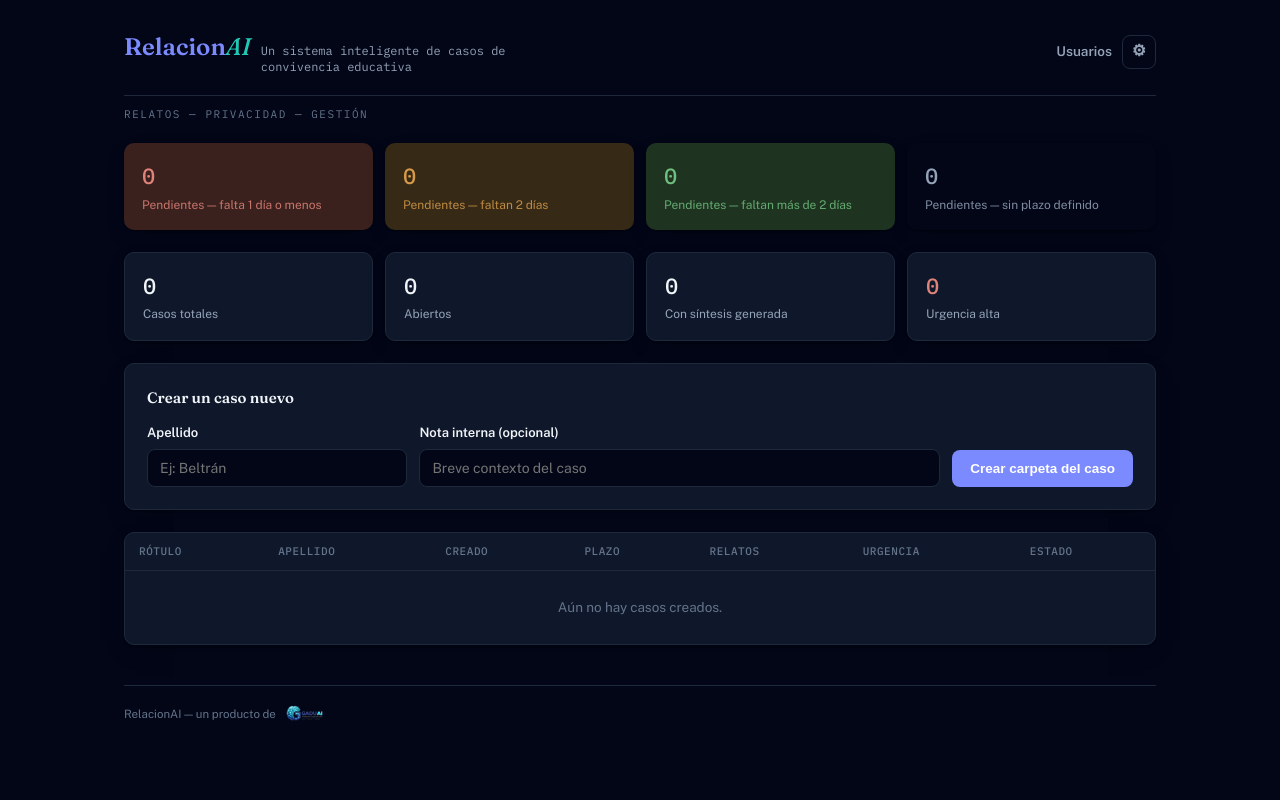
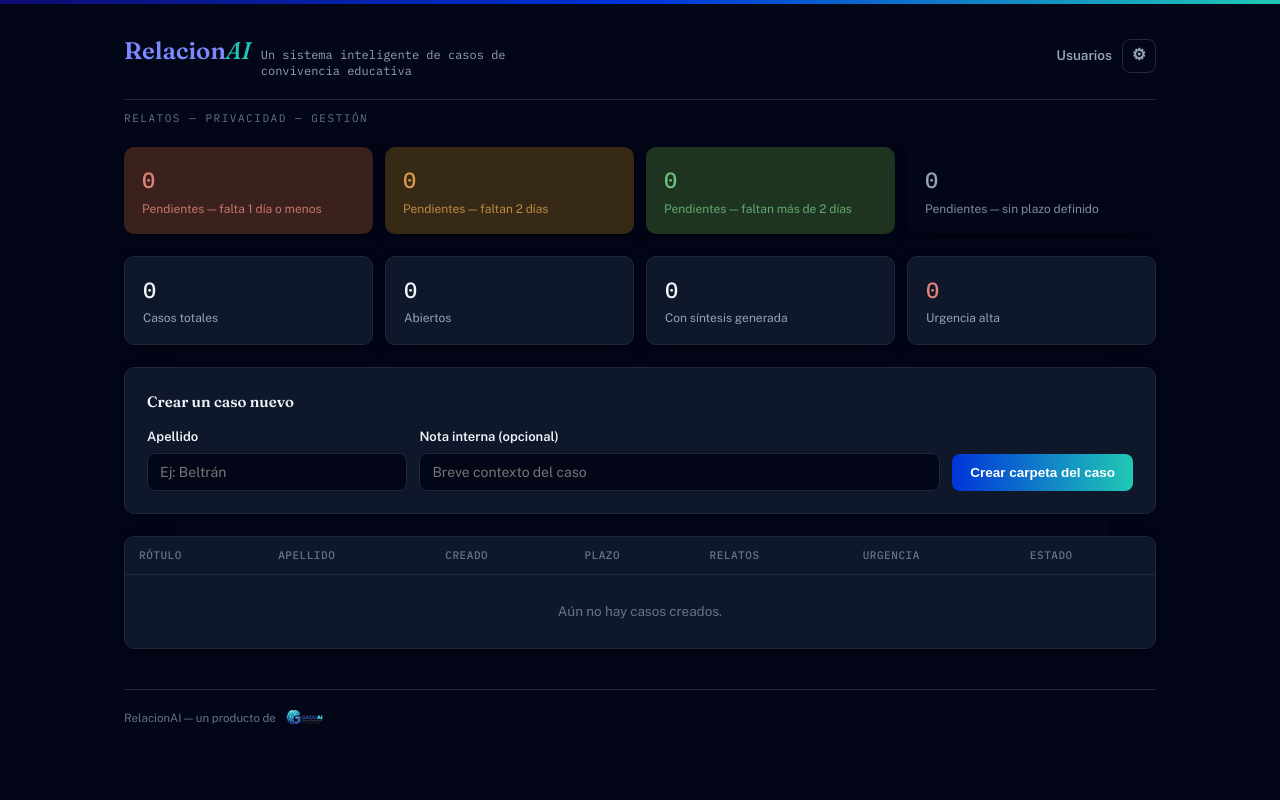
Before and after one commit to humbertoski26/Relacionai, a Flask app: page /encargado in a window 1280 px wide. Run offline with Flask 3, Linux system fonts and the light colour scheme; the visitor is signed in with stand-in values (Sample User, id 1); data comes from the database, SQL or seed files in the repository; data that the repository does not hold is empty; some libraries are stand-ins or nearby versions.

Commit message:
Reforzar la identidad GADUAI en Relacionai (franja + botón degradados)
Con solo las variables de color no quedaba claro que es el mismo
producto — le faltaba el tratamiento visual fuerte que sí tiene
GADUAI. Se agrega:

- Franja de 4px arriba de toda la app, con el mismo degradado navy
  → azul intenso → turquesa IA que usa GADUAI en su propio
  encabezado. Fija (no cambia con el tema), igual que allá.
- .btn-primary (el CTA principal, ej. "Crear carpeta del caso") pasa
  de un azul plano al mismo degradado, como "Resolver con GADUAI".

Además, se encontró la causa real de la "barra verde" que aparecía
en la ventana de la app al cruzar desde GADUAI: tanto el <meta
theme-color> de base.html como manifest.json seguían en el verde
azulado original (#1E4E48) — nunca se habían actualizado. Ambos
pasan a azul marino #0C0B70, igual que GADUAI.

Co-Authored-By: Claude Sonnet 5 <noreply@anthropic.com>

```diff
--- a/relacionai-backend/static/style.css
+++ b/relacionai-backend/static/style.css
@@ -66,6 +66,10 @@ a{ color:var(--accent-strong); }
 .app{ max-width:1080px; margin:0 auto; padding:28px 24px 64px; }
 .app.narrow{ max-width:520px; }
 
+/* Franja de marca GADUAI: mismo degradado navy→azul intenso→turquesa IA que usa el propio
+   GADUAI en su encabezado — fija (no cambia con el tema), igual que allá, para que se note
+   de un vistazo que Relacionai es del mismo producto. */
+body::before{ content:""; display:block; height:4px; background:linear-gradient(90deg,#0C0B70,#0034DA,#20C9B5); }
 .topbar{ display:flex; align-items:center; justify-content:space-between; gap:16px; flex-wrap:wrap; padding-bottom:20px; margin-bottom:24px; border-bottom:1px solid var(--border); }
 .brand{ display:flex; align-items:baseline; gap:10px; text-decoration:none; }
 .brand .mark{ font-family:var(--font-display); font-weight:600; font-size:24px; color:var(--gaduai-navy); }
@@ -103,8 +107,10 @@ input[type="number"], input[type="date"], input[type="time"], input[type="tel"],
 textarea{ min-height:180px; resize:vertical; line-height:1.6; }
 
 .btn{ border:none; border-radius:8px; padding:11px 18px; font-weight:700; font-size:13.5px; cursor:pointer; display:inline-flex; align-items:center; gap:8px; text-decoration:none; }
-.btn-primary{ background:var(--accent); color:#fff; }
-.btn-primary:hover{ background:var(--accent-strong); }
+/* Mismo degradado que la franja de marca y que el botón principal de GADUAI
+   ("Resolver con GADUAI") — el CTA más importante de cada producto se ve igual. */
+.btn-primary{ background:linear-gradient(90deg,#0034DA,#20C9B5); color:#fff; }
+.btn-primary:hover{ background:linear-gradient(90deg,#0028ad,#1ab39f); }
 .btn-ghost{ background:transparent; color:var(--accent-strong); border:1px solid var(--border); }
 .btn-ghost:hover{ background:var(--accent-soft); }
 .btn-wa{ background:#25D366; color:#06301c; }
--- a/relacionai-backend/templates/base.html
+++ b/relacionai-backend/templates/base.html
@@ -7,7 +7,7 @@
   <link rel="manifest" href="{{ url_for('static', filename='manifest.json') }}">
   <link rel="icon" href="{{ url_for('static', filename='favicon.ico') }}">
   <link rel="apple-touch-icon" href="{{ url_for('static', filename='icons/apple-touch-icon.png') }}">
-  <meta name="theme-color" content="#1E4E48">
+  <meta name="theme-color" content="#0C0B70">
   <link rel="preconnect" href="https://fonts.googleapis.com">
   <link rel="preconnect" href="https://fonts.gstatic.com" crossorigin>
   <link rel="stylesheet" href="https://fonts.googleapis.com/css2?family=Fraunces:ital,opsz,wght@0,9..144,400;0,9..144,500;0,9..144,600;1,9..144,500&family=Public+Sans:wght@400;500;600;700&family=IBM+Plex+Mono:wght@400;500&display=swap">
```
Also changed, not shown: relacionai-backend/static/manifest.json.
